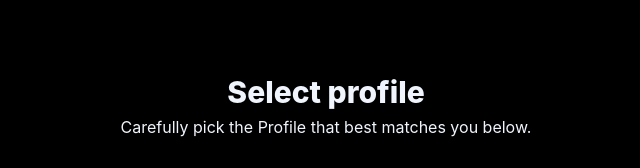
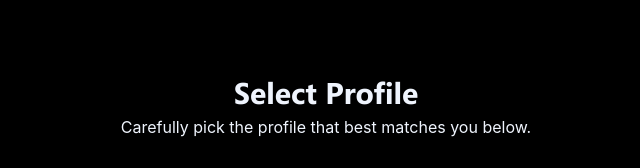
Before and after one commit to dea1j/ampz, a Gatsby site: page /get-started in a window 1280 px wide. Shown: the part 167-335 px from the top of the page, 314-954 px from the left. Built offline with nearby package versions, Linux system fonts and the light colour scheme; Gatsby itself is replaced by a stand-in of ours.

Commit message:
Update 5

```diff
--- a/src/assets/header.css
+++ b/src/assets/header.css
@@ -5,6 +5,10 @@
   position: fixed;
   z-index: 100;
   /* width: -webkit-fill-available */
+}
+.navbar-light .navbar-toggler-icon {
+  background-image: url(../img/icons8-menu.svg) !important;
+  font-size: 18px;
 }
 #nav-link {
   color: #fff;
--- a/src/pages/get-started.js
+++ b/src/pages/get-started.js
@@ -53,16 +53,20 @@ const GetStarted = () => {
             <div
               data-aos="fade-down"
               className="mx-auto banner_p_l_r_10"
-              style={{ fontWeight: "800", fontSize: "30px" }}
+              style={{
+                fontWeight: "800",
+                fontSize: "30px",
+                fontFamily: "font1",
+              }}
             >
-              Select profile
+              Select Profile
             </div>
             <div
               data-aos="fade-up"
               data-aos-delay="100"
               className="mx-auto gold_test"
             >
-              Carefully pick the Profile that best matches you below.
+              Carefully pick the profile that best matches you below.
             </div>
           </div>
           <div style={{ color: "#000" }}>
```
Also changed, not shown: src/img/icons8-menu.svg (added), 3 other files.
